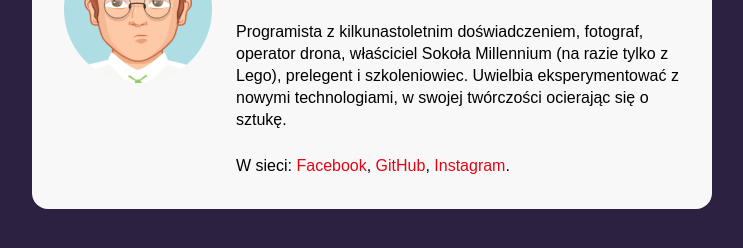
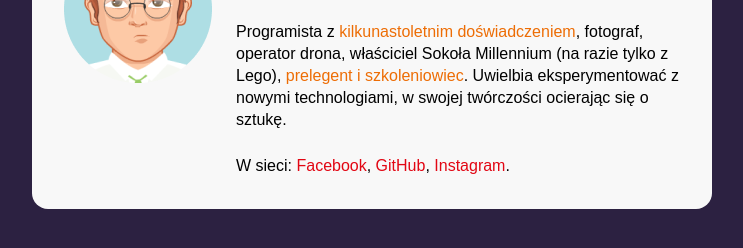
Before and after one commit to moniabysiak/business-card-2023, a plain HTML site: page index.html in a window 1280 px wide. Shown: the part 360-608 px from the top of the page, without its empty margins (268-1011 px from the left). Drawn offline with Linux system fonts and the light colour scheme.

Commit message:
adding span

```diff
--- a/index.html
+++ b/index.html
@@ -18,8 +18,8 @@
                 <h1 class="card__name"> Imię nazwisko</h1>
                 <p class="card__position">frontend developer</p>
             </header>
-            <p class="card__description">Programista z kilkunastoletnim doświadczeniem, fotograf, operator drona, właściciel Sokoła Millennium (na
-                razie tylko z Lego), prelegent i szkoleniowiec. Uwielbia eksperymentować z nowymi technologiami, w
+            <p class="card__description">Programista z <span class="special">kilkunastoletnim doświadczeniem</span>, fotograf, operator drona, właściciel Sokoła Millennium (na
+                razie tylko z Lego), <span class="special">prelegent i szkoleniowiec</span>. Uwielbia eksperymentować z nowymi technologiami, w
                 swojej twórczości ocierając się o sztukę. </p>
             <p class="card__description">W sieci: <a class="card__link" href="#">Facebook</a>, <a class="card__link" href="#">GitHub</a>, <a class="card__link" href="#">Instagram</a>.</p>
         </div>
--- a/style.css
+++ b/style.css
@@ -53,3 +53,7 @@ gap: 24px;
     margin: 0;
     color: #545454;
 }
+
+.special {
+    color: #ED6D05;
+}
```
